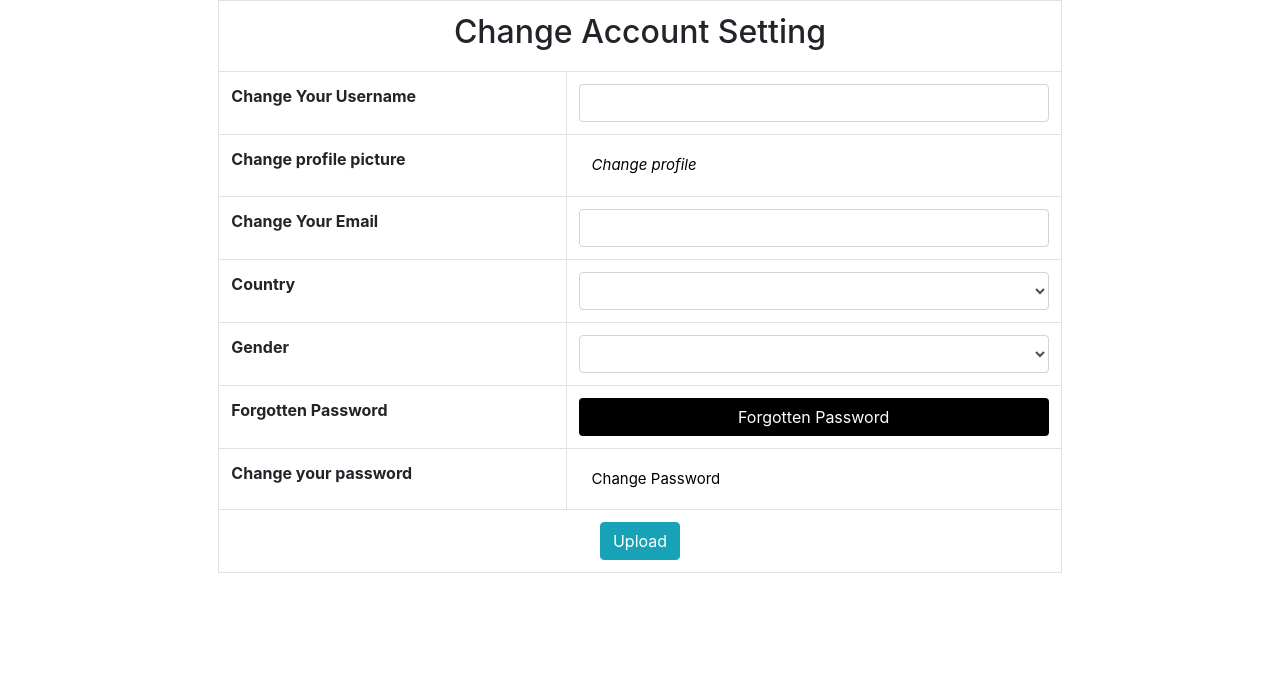
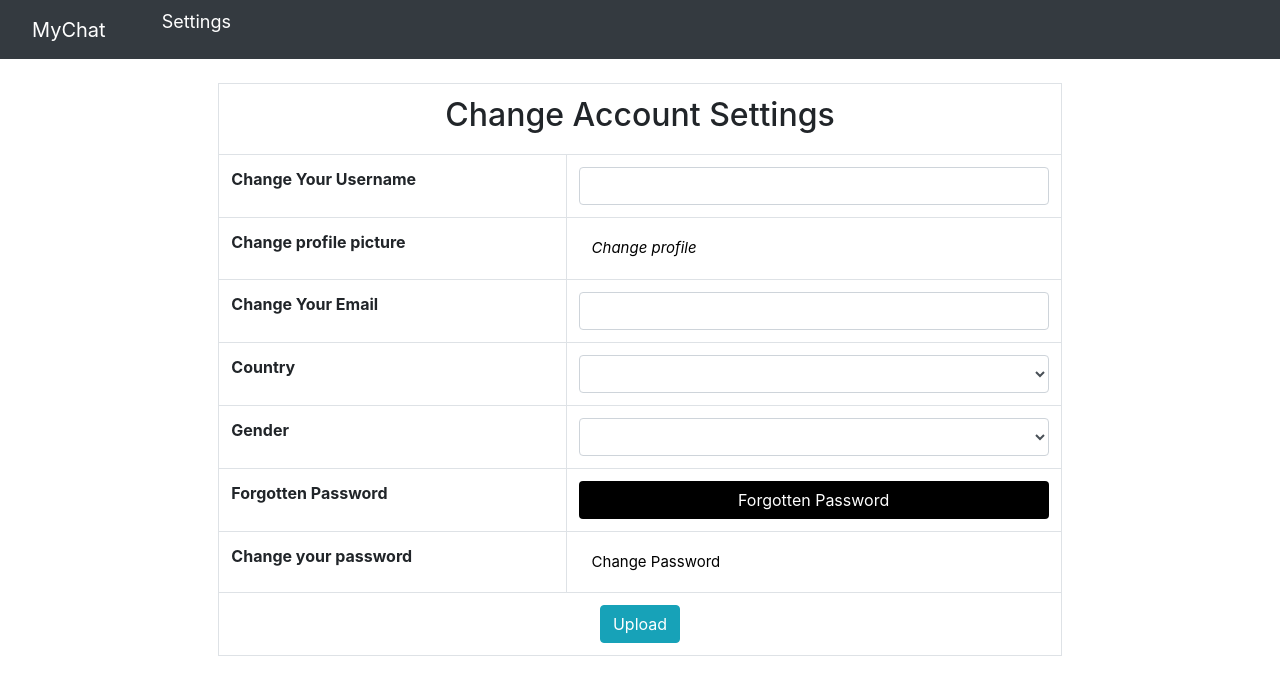
Before and after one commit to dinushchathurya/chat-app, a PHP site: page /account_settings.php in a window 1280 px wide. Shown: the top 695 px of the page. Run offline with PHP 8.4, Linux system fonts and the light colour scheme; the visitor is signed in with stand-in values (Sample User, id 1); data that the repository does not hold is empty.

Commit message:
Update account_settings.php

```diff
--- a/account_settings.php
+++ b/account_settings.php
@@ -2,7 +2,7 @@
 <?php
 session_start();
 include("include/connection.php");
-/*include("include/header.php");*/
+include("include/header.php");
 
 if(!isset($_SESSION['user_email'])){
 	header("location:signin.php");
@@ -22,6 +22,7 @@ else{ ?>
     <link rel="stylesheet" type="text/css" href="../css/find_people.css">
 </head>
 <body>
+
    <div class="row">
    <div class="col-sm-2">
    </div>
@@ -42,7 +43,7 @@ else{ ?>
       	<form action="" method="post" enctype="multipart/form-data">
       		<table class="table table-bordered table-hover">
       			<tr align="center">
-      				<td colspan="6" class="active"><h2>Change Account Setting</h2></td>
+      				<td colspan="6" class="active"><h2>Change Account Settings</h2></td>
       			</tr>
       			<tr>
       				<td style="font-weight: bold;">Change Your Username</td>
```
